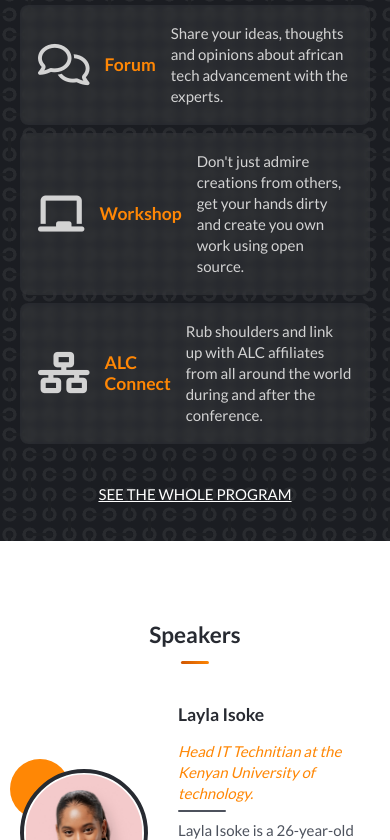
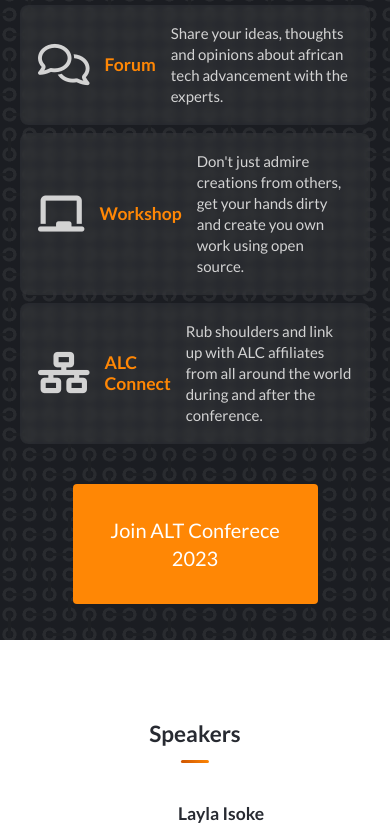
Before and after one commit to Timbar09/Africas-Leading-Tech-Conference, a website: page index.html in a window 390 px wide. Shown: the part 1435-2275 px from the top of the page. Drawn offline with Linux system fonts and the light colour scheme.

Commit message:
Add program section mobile cta

```diff
--- a/app/Scss/style.scss
+++ b/app/Scss/style.scss
@@ -694,7 +694,7 @@ a {
   &__link {
     position: relative;
     margin-top: 2.5rem;
-    display: inline-block;
+    display: none;
     color: var(--white);
     text-decoration: underline;
     transition: color 100ms ease-in-out;
@@ -702,6 +702,38 @@ a {
     &:hover {
       color: var(--primary);
       text-decoration: none;
+    }
+
+    @media (min-width: 40em) {
+      display: inline-block;
+    }
+  }
+
+  &__cta {
+    position: relative;
+    margin-top: 2.5rem;
+
+    &-button {
+      display: inline-block;
+      padding: 2rem;
+      font-size: 1.25rem;
+      width: 70%;
+      color: var(--white);
+      background-color: var(--primary);
+      transition: box-shadow 150ms ease-in-out, opacity 150ms ease-in-out, background-color 150ms ease-in-out;
+
+      &:hover {
+        opacity: 0.9;
+        box-shadow: 0 6px 15px rgba(255, 134, 5, 0.35);
+      }
+
+      &:active {
+        background-color: var(--primaryDark);
+      }
+    }
+
+    @media (min-width: 40em) {
+      display: none;
     }
   }
 }
--- a/index.html
+++ b/index.html
@@ -133,6 +133,12 @@
           </ul>
 
           <a href="/pages/about.html" class="program__link">SEE THE WHOLE PROGRAM</a>
+
+          <div class="program__cta">
+            <span>
+              <a href="" class="program__cta-button"> Join ALT Conferece 2023 </a>
+            </span>
+          </div>
         </div>
       </section>
 
```
Also changed, not shown: README.md, dist/css/style.css, 1 other file.
